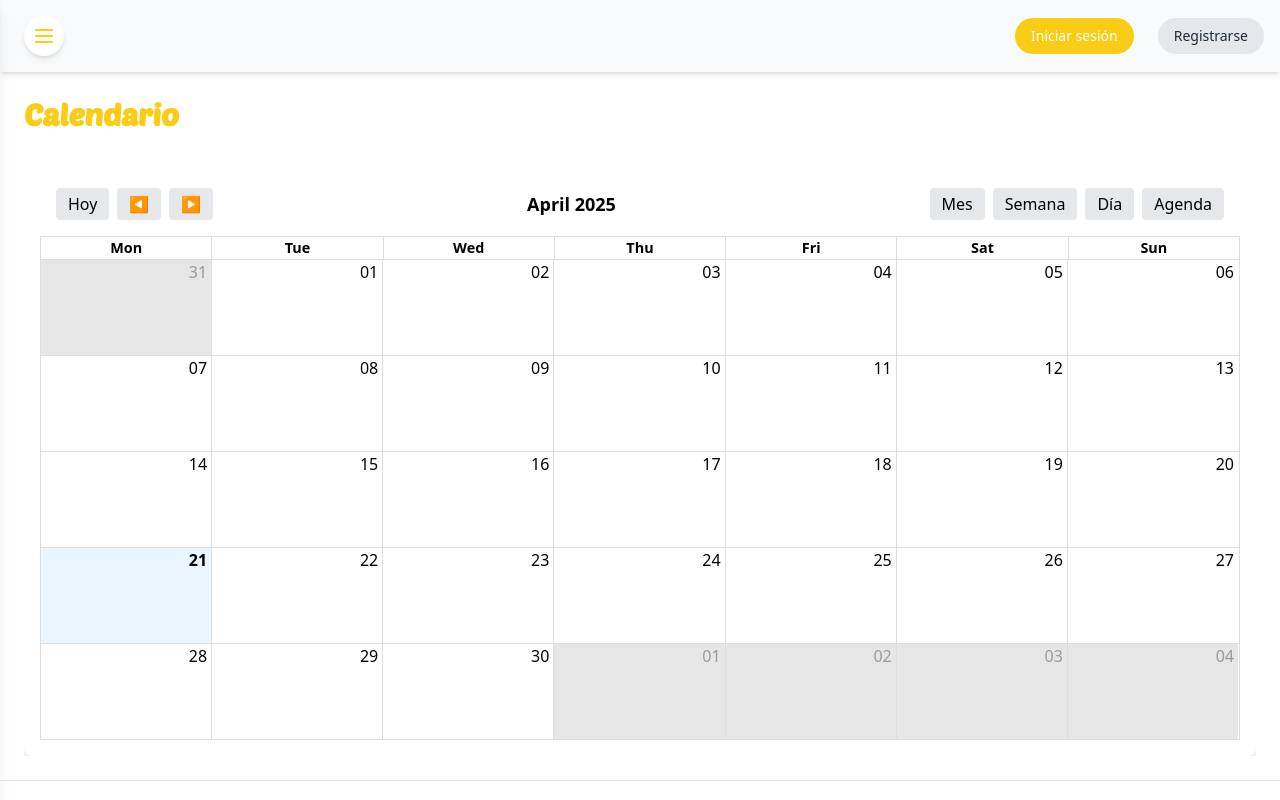
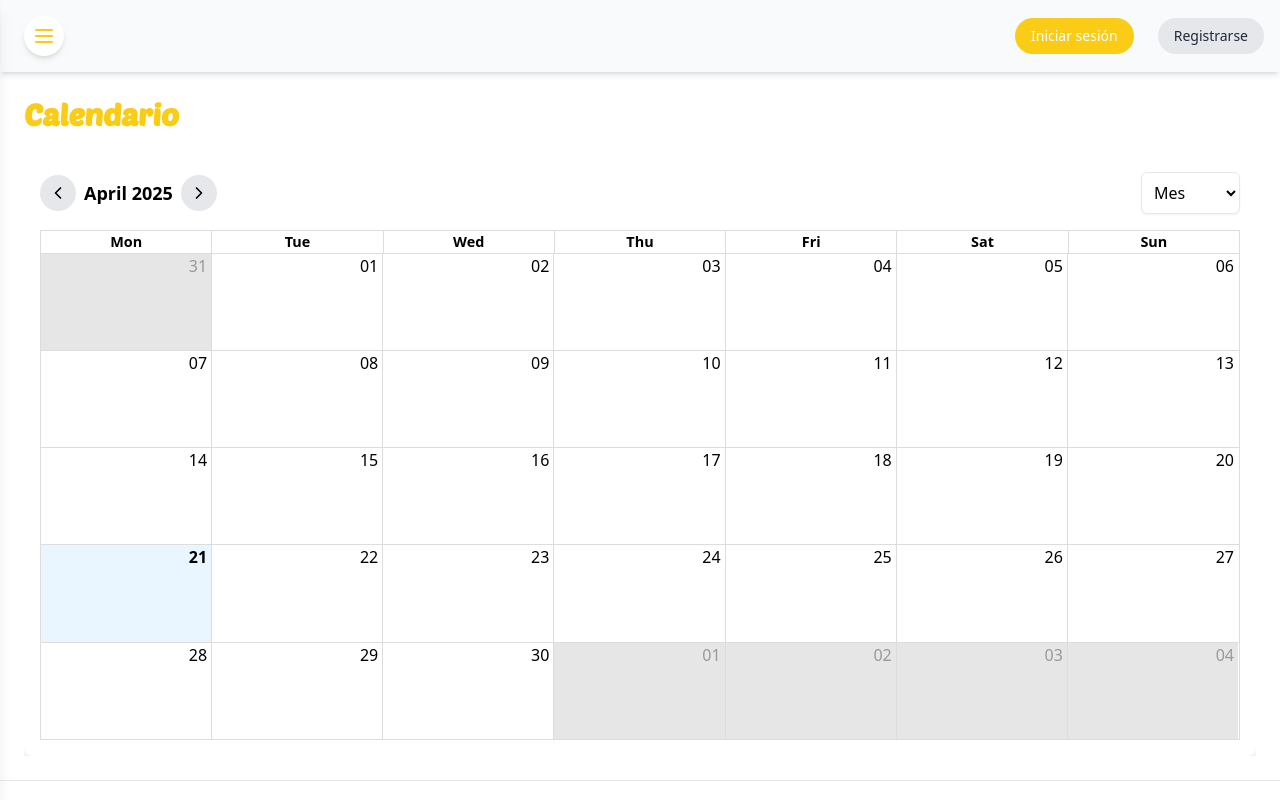
Before and after one commit to AgustinaWaigel/IAMAnimadoresClient, a React (Vite) app: page /calendario in a window 1280 px wide. Built offline with nearby package versions, Linux system fonts and the light colour scheme; no server answers.

Commit message:
arreglo calendario

```diff
--- a/src/components/CustomToolbar.jsx
+++ b/src/components/CustomToolbar.jsx
@@ -1,18 +1,46 @@
-export default function CustomToolbar({ label, onNavigate, onView, setVistaActual }) {
-    return (
-      <div className="flex items-center justify-between p-4">
-        <div className="flex gap-2">
-          <button onClick={() => onNavigate('TODAY')} className="px-3 py-1 bg-gray-200 rounded hover:bg-gray-300">Hoy</button>
-          <button onClick={() => onNavigate('PREV')} className="px-3 py-1 bg-gray-200 rounded hover:bg-gray-300">◀️</button>
-          <button onClick={() => onNavigate('NEXT')} className="px-3 py-1 bg-gray-200 rounded hover:bg-gray-300">▶️</button>
-        </div>
+// src/components/CustomToolbar.jsx
+import { ChevronLeft, ChevronRight } from "lucide-react";
+
+export default function CustomToolbar({ label, onNavigate, setVistaActual }) {
+  const handleSelectChange = (e) => {
+    setVistaActual(e.target.value);
+  };
+
+  return (
+    <div className="flex flex-col md:flex-row md:justify-between md:items-center gap-4 mb-4">
+
+      {/* Botones de navegación */}
+      <div className="flex justify-center md:justify-start items-center gap-2">
+        <button
+          onClick={() => onNavigate("PREV")}
+          className="p-2 bg-gray-200 hover:bg-gray-300 rounded-full"
+        >
+          <ChevronLeft size={20} />
+        </button>
+
         <span className="text-lg font-semibold">{label}</span>
-        <div className="flex gap-2">
-          <button onClick={() => { onView('month'); setVistaActual('month'); }} className="px-3 py-1 bg-gray-200 rounded hover:bg-gray-300">Mes</button>
-          <button onClick={() => { onView('week'); setVistaActual('week'); }} className="px-3 py-1 bg-gray-200 rounded hover:bg-gray-300">Semana</button>
-          <button onClick={() => { onView('day'); setVistaActual('day'); }} className="px-3 py-1 bg-gray-200 rounded hover:bg-gray-300">Día</button>
-          <button onClick={() => { onView('agenda'); setVistaActual('agenda'); }} className="px-3 py-1 bg-gray-200 rounded hover:bg-gray-300">Agenda</button>
-        </div>
+
+        <button
+          onClick={() => onNavigate("NEXT")}
+          className="p-2 bg-gray-200 hover:bg-gray-300 rounded-full"
+        >
+          <ChevronRight size={20} />
+        </button>
       </div>
-    );
-  }
+
+      {/* Selector de vista */}
+      <div className="flex justify-center md:justify-end">
+        <select
+          onChange={handleSelectChange}
+          className="border p-2 rounded-md bg-white shadow-sm focus:ring-2 focus:ring-yellow-400"
+        >
+          <option value="month">Mes</option>
+          <option value="week">Semana</option>
+          <option value="day">Día</option>
+          <option value="agenda">Agenda</option>
+        </select>
+      </div>
+
+    </div>
+  );
+}
```
